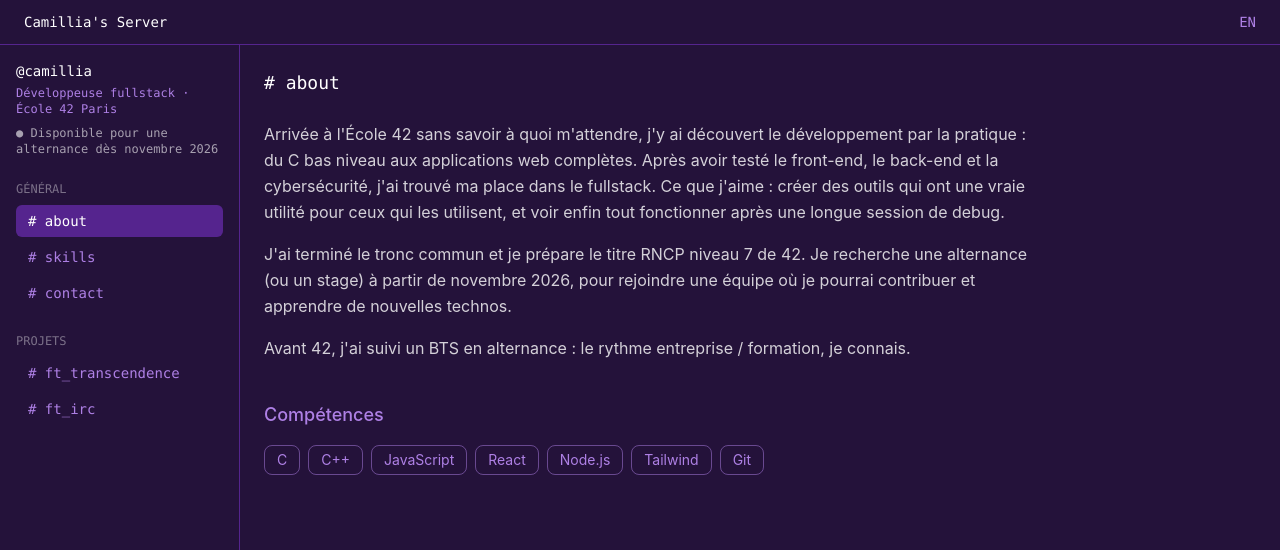
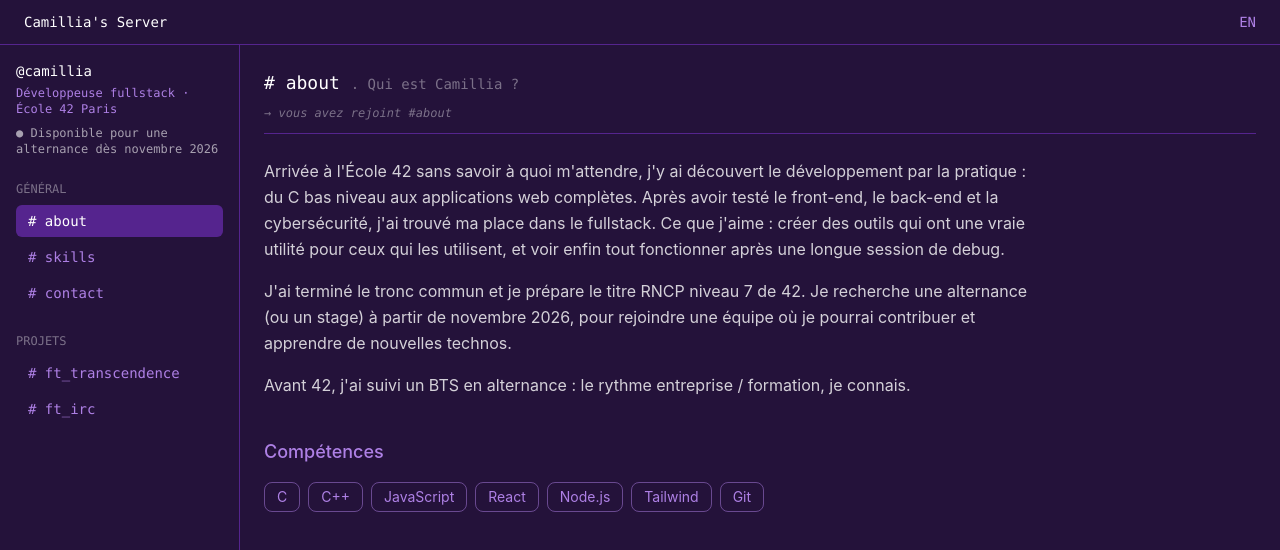
Before and after one commit to Camillia9/Portfolio, a React app: page / in a window 1280 px wide. Shown: the top 550 px of the page. Built offline with nearby package versions, Linux system fonts and the light colour scheme; the HTML template or start-up script is replaced by a standard one.

Commit message:
Add: Topics des channels

```diff
--- a/src/App.jsx
+++ b/src/App.jsx
@@ -3,9 +3,17 @@ import Navbar from './components/Navbar'
 import Sidebar from './components/Sidebar'
 import About from './components/About'
 import MobileChannels from './components/MobileChannels'
+import ChannelHeader from './components/ChannelHeader'
+import Skills from './components/Skills'
+
+const channelComponents = {
+  about: About,
+  skills: Skills,
+}
 
 export default function App() {
   const [activeChannel, setActiveChannel] = useState('about')
+  const ActiveChannel = channelComponents[activeChannel]
 
   return (
     <div className="min-h-screen bg-night flex flex-col">
@@ -20,12 +28,8 @@ export default function App() {
           onSelect={setActiveChannel}
         />
         <main className="flex-1 p-4 md:p-6">
-          <h2 className='font-mono text-white text-lg'># {activeChannel}</h2>
-          {activeChannel === 'about' ? (
-            <About />
-          ) : (
-            <p className='text-white/60 mt-4'>Bientot...</p>
-          )}
+          <ChannelHeader id={activeChannel} />
+          {ActiveChannel ? <ActiveChannel /> : <p className='text-white/60 mt-4'>Bientot...</p>}
         </main>
       </div>
     </div>
--- /dev/null
+++ b/src/components/ChannelHeader.jsx
@@ -0,0 +1,16 @@
+import { useTranslation } from "react-i18next";
+
+export default function ChannelHeader({ id }) {
+	const { t } = useTranslation()
+
+	return (
+		<header className="font-mono border-b border-card pb-3">
+			<h2 className="text-white text-lg">
+				# {id} <span className="text-white/40 text-sm">. {t(`channel.topics.${id}`)}</span>
+			</h2>
+			<p className="text-white/40 text-xs italic mt-2">
+				→ {t('channel.joined')} #{id}
+			</p>
+		</header>
+	)
+}
--- /dev/null
+++ b/src/components/Skills.jsx
@@ -0,0 +1,16 @@
+import { skills } from "../data/skills";
+
+export default function Skills() {
+	return (
+		<ul className="flex flex-wrap gap-2 mt-6">
+      {skills.map((skill) => (
+        <li
+          key={skill}
+          className="border border-lavender/50 text-lavender text-sm px-3 py-1 rounded-lg"
+        >
+          {skill}
+        </li>
+      ))}
+		</ul>
+	)
+}
--- a/src/locales/en.json
+++ b/src/locales/en.json
@@ -17,5 +17,16 @@
     "p2": "I've completed the core curriculum and I'm now working towards 42's RNCP Level 7 qualification. I'm looking for a work-study position (or an internship) starting in November 2026, to join a team where I can contribute and keep learning new technologies.",
     "p3": "Before 42, I spent two years in a work-study program, so I know how to balance work and studies.",
     "skillsTitle": "Skills"
+  },
+
+  "channel": {
+    "joined": "you have joined",
+    "topics": {
+      "about": "Who is Camillia?",
+      "skills": "The technologies I work with",
+      "contact": "Get in touch, download my CV",
+      "ft_transcendence": "Collaborative project management, Trello-style",
+      "ft_irc": "Multi-client messaging server in C++"
+    }
+  }
 }
-}
--- a/src/locales/fr.json
+++ b/src/locales/fr.json
@@ -17,5 +17,16 @@
     "p2": "J'ai terminé le tronc commun et je prépare le titre RNCP niveau 7 de 42. Je recherche une alternance (ou un stage) à partir de novembre 2026, pour rejoindre une équipe où je pourrai contribuer et apprendre de nouvelles technos.",
     "p3": "Avant 42, j'ai suivi un BTS en alternance : le rythme entreprise / formation, je connais.",
     "skillsTitle": "Compétences"
+  },
+
+  "channel": {
+    "joined": "vous avez rejoint",
+    "topics": {
+      "about": "Qui est Camillia ?",
+      "skills": "Les technos que j'utilise",
+      "contact": "Me joindre, télécharger mon CV",
+      "ft_transcendence": "Gestion de projet collaborative façon Trello",
+      "ft_irc": "Serveur de messagerie multi-clients en C++"
+    }
+  }
 }
-}
```
